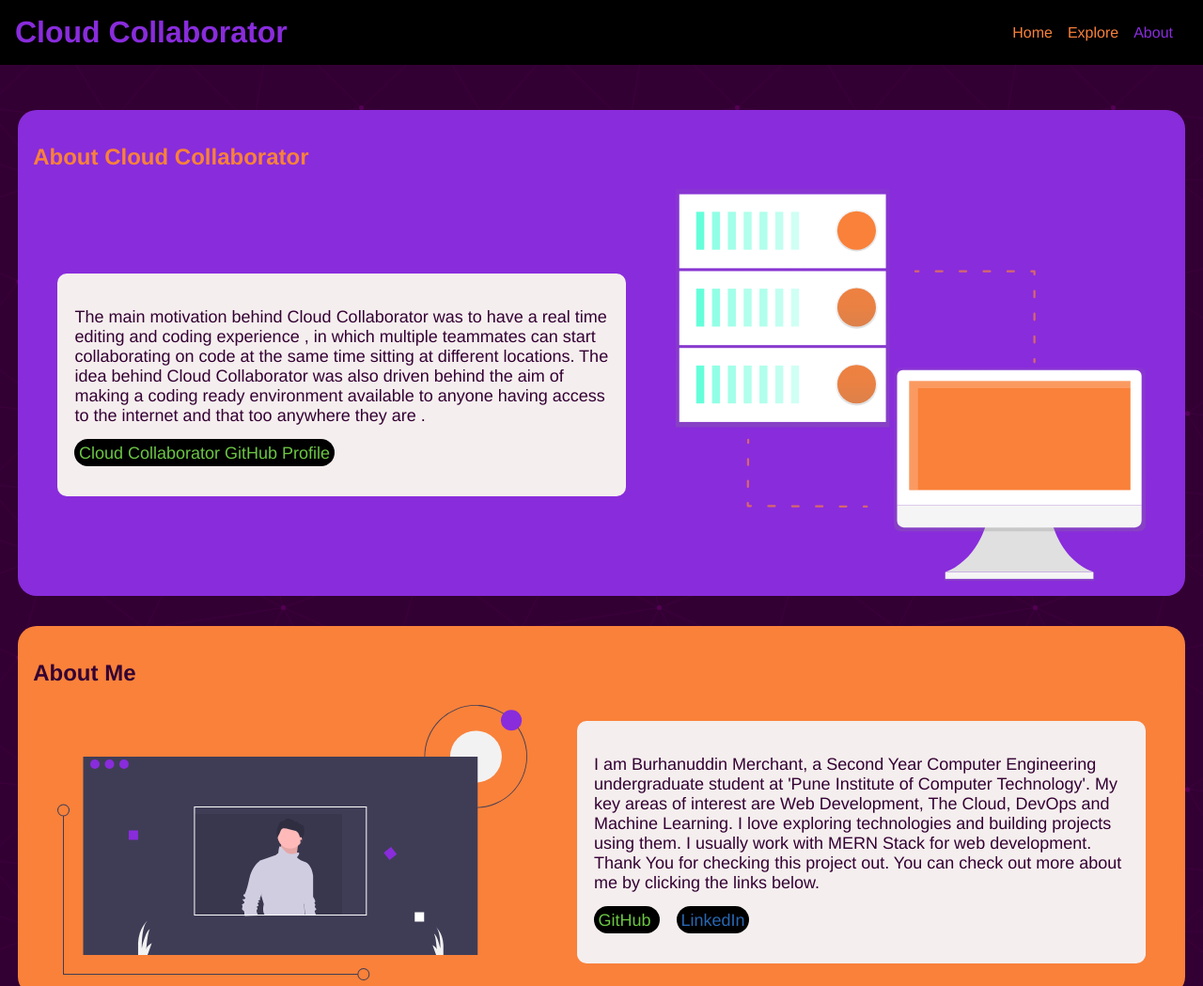
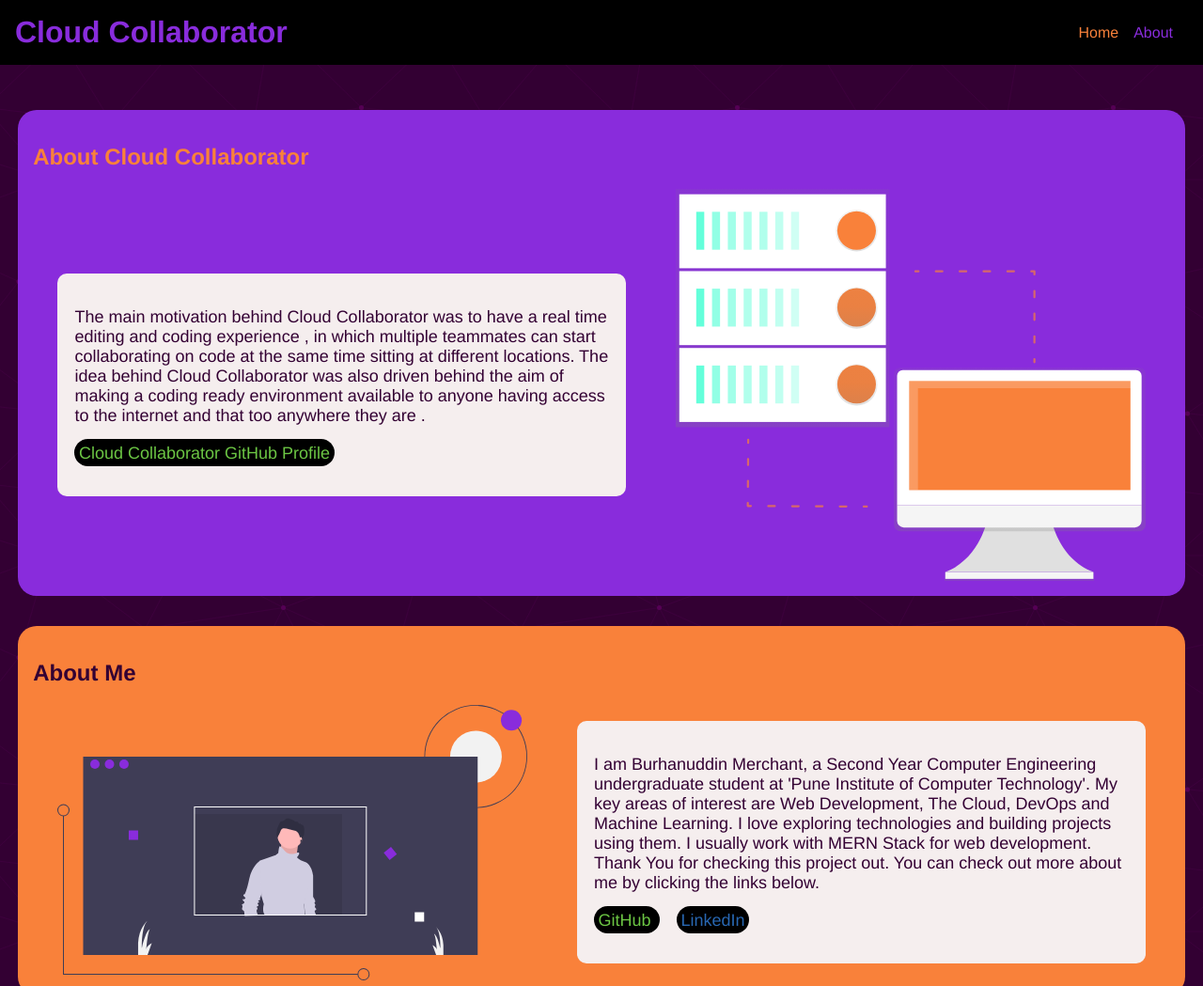
Before and after one commit to Cloud-Collaborator/cloud-collaborator, a website: page public/about.html in a window 1280 px wide. Shown: the top 1049 px of the page at 94% size. Drawn offline with Linux system fonts and the light colour scheme.

Commit message:
removed the explore option from navbar untill the page is completed

```diff
--- a/public/about.html
+++ b/public/about.html
@@ -12,7 +12,6 @@
       <nav>
         <ul>
           <li><a href="/">Home</a></li>
-          <li><a href="#">Explore</a></li>
           <li><a class="active" href="#">About</a></li>
         </ul>
       </nav>
```
Also changed, not shown: public/workspaces.html (+0 -1 lines).
